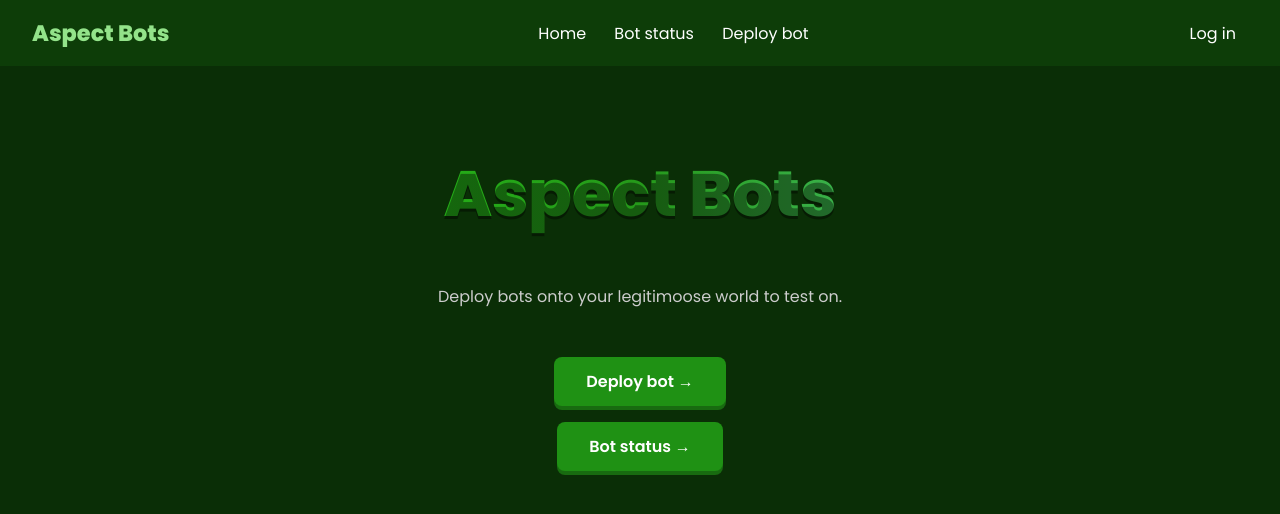
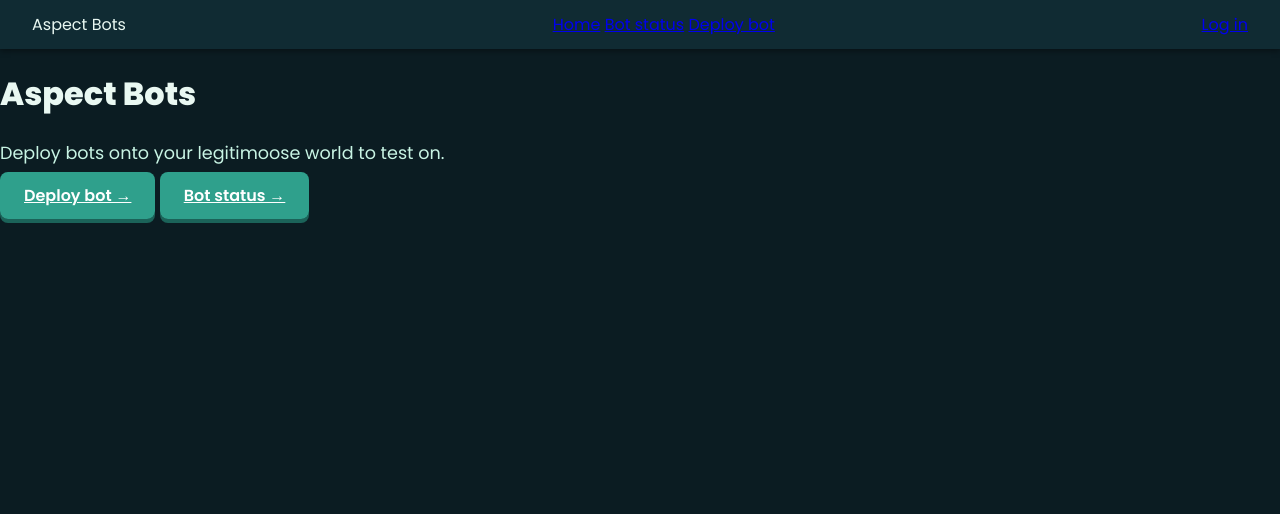
Before and after one commit to AspectOfTheGit/website, a Flask app: page / in a window 1280 px wide. Shown: the top 514 px of the page. Run offline with Flask 3, Linux system fonts and the light colour scheme.

Commit message:
Update style.css

```diff
--- a/static/style.css
+++ b/static/style.css
@@ -1,75 +1,93 @@
 body {
     margin: 0;
-    background-color: #0a2e06;
-    color: white;
     font-family: 'Poppins', sans-serif;
-    text-align: center;
+    background-color: #0b1c22;
+    color: #e9f8f2;
 }
 
-.navbar {
+nav {
     display: flex;
     justify-content: space-between;
     align-items: center;
-    background-color: #0d3d08;
-    padding: 1rem 2rem;
+    background-color: #102b33;
+    padding: 0.75rem 2rem;
+    box-shadow: 0 2px 6px rgba(0, 0, 0, 0.4);
 }
 
-.nav-links a, .login a {
-    color: white;
-    margin: 0 0.75rem;
-    text-decoration: none;
-    font-weight: 500;
-    transition: color 0.3s;
+nav ul {
+    list-style: none;
+    display: flex;
+    gap: 1.5rem;
+    margin: 0;
+    padding: 0;
 }
 
-.nav-links a:hover, .login a:hover {
-    color: #a479ff;
+nav ul li a {
+    text-decoration: none;
+    color: #d4fff3;
+    font-weight: 500;
+    transition: color 0.2s ease;
 }
 
-.logo {
-    font-weight: 800;
-    font-size: 1.4rem;
-    color: #93e38a;
+nav ul li a:hover {
+    color: #5fe7c1;
 }
 
-main {
-    margin-top: 10vh;
+.main-content {
+    text-align: center;
+    margin-top: 12%;
 }
 
-.title {
+.main-title {
     font-size: 4rem;
     font-weight: 800;
-    background: linear-gradient(90deg, #22d911, #25991a, #67e6b5);
+    background: linear-gradient(90deg, #5fe7c1, #3dc9b0, #2fa08c);
     -webkit-background-clip: text;
     -webkit-text-fill-color: transparent;
-    text-shadow: 0px 3px 0px rgba(0,0,0,0.4);
+    text-shadow: 0 4px 8px rgba(0, 0, 0, 0.5);
 }
 
 .subtitle {
-    margin-top: 1rem;
-    color: #ccc;
+    margin-top: 0.75rem;
+    font-size: 1.1rem;
+    color: #c8f4e4;
 }
 
-.buttons {
-    margin-top: 3rem;
+.button-group {
     display: flex;
     flex-direction: column;
-    align-items: center;
-    gap: 1rem;
+    gap: 0.75rem;
+    align-items: flex-end;
+    margin-right: 4rem;
+    margin-top: 2rem;
 }
 
 .button {
-    background-color: #1f9114;
-    color: white;
-    padding: 0.75rem 2rem;
+    background: #2fa08c;
+    color: #fff;
+    border: none;
     border-radius: 8px;
+    padding: 0.75rem 1.5rem;
+    font-size: 1rem;
     font-weight: 600;
-    text-decoration: none;
-    box-shadow: 0 4px 0 #186b10;
-    transition: transform 0.1s ease, box-shadow 0.1s ease;
+    cursor: pointer;
+    box-shadow: 0 4px 0 #1b6359;
+    transition: all 0.2s ease;
 }
 
 .button:hover {
-    transform: translateY(2px);
-    box-shadow: 0 2px 0 #0f400a;
+    background: #3dc9b0;
+    transform: translateY(-2px);
+    box-shadow: 0 6px 0 #1b6359;
 }
+
+@media (max-width: 768px) {
+    .button-group {
+        align-items: center;
+        margin-right: 0;
+    }
+
+    .main-title {
+        font-size: 3rem;
+    }
+}
```
